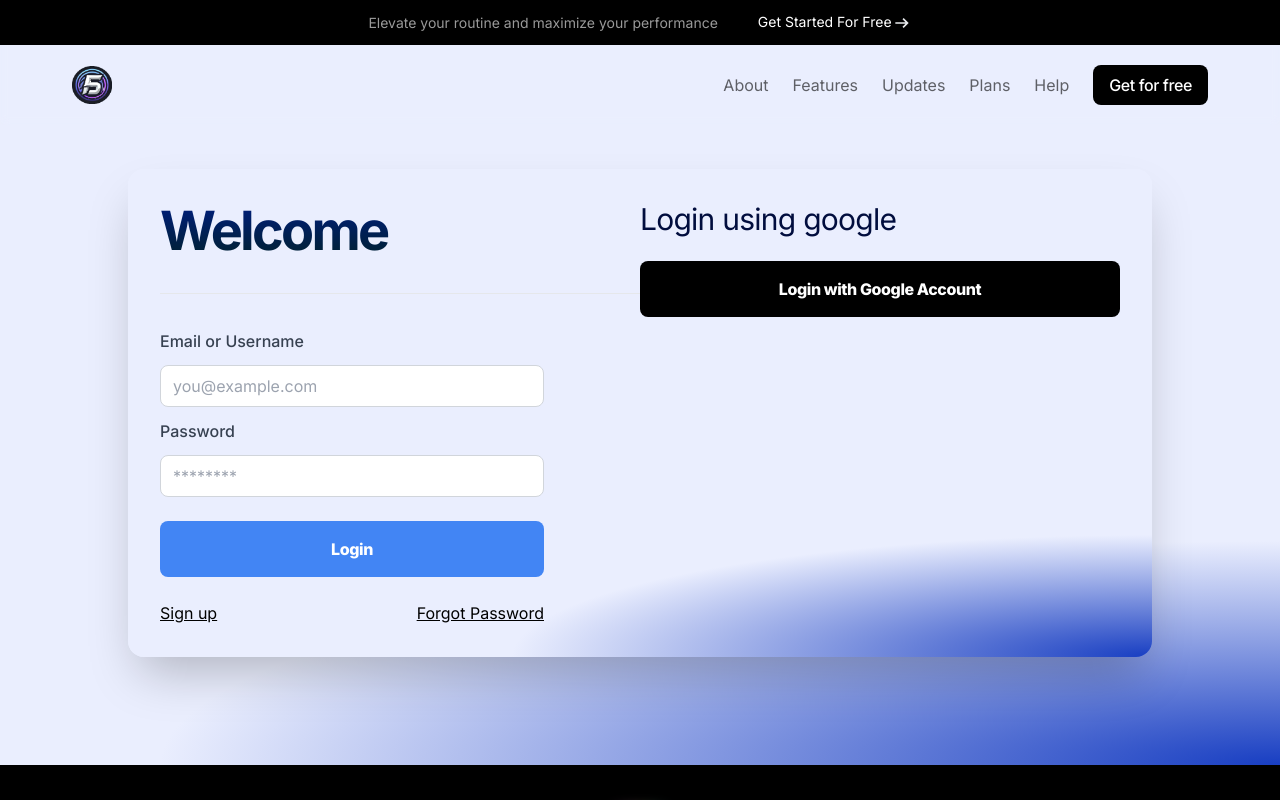
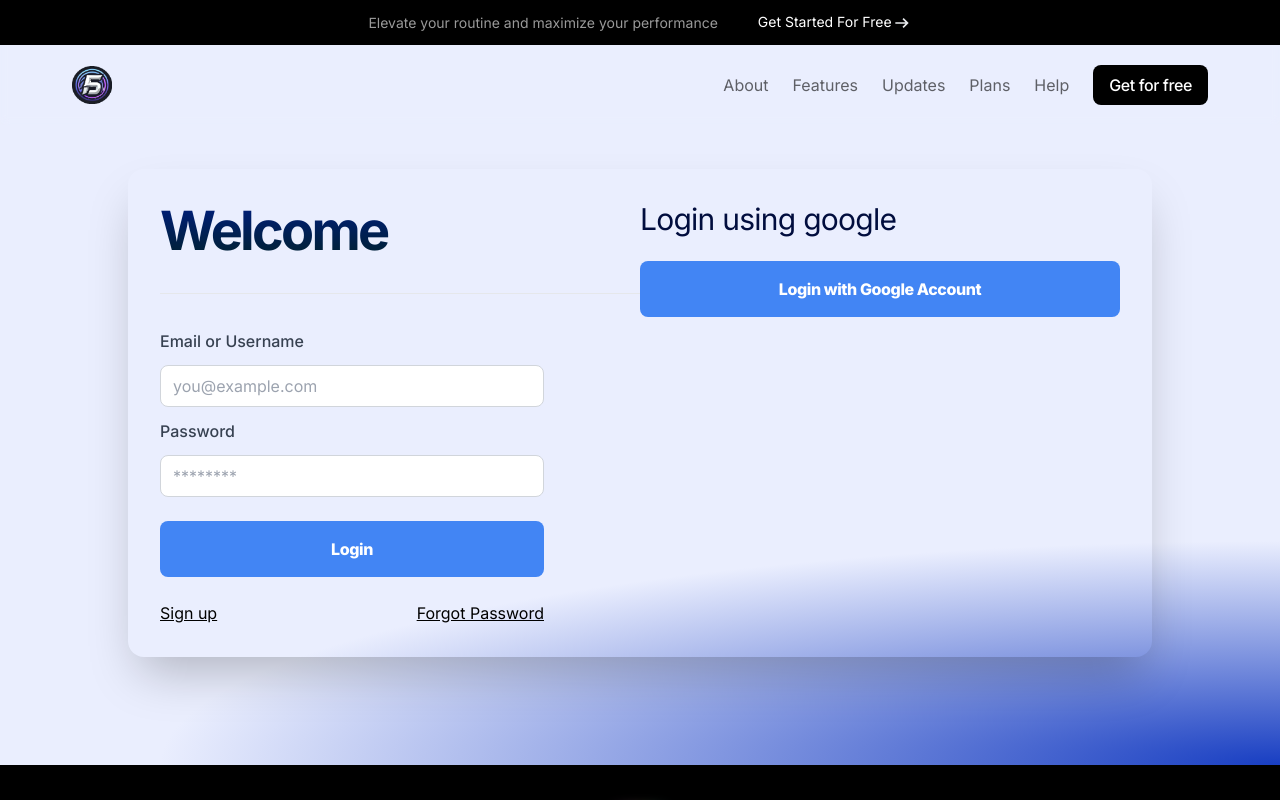
Before and after one commit to fit-sho/fitsho, a Next.js app in the folder trainer-app-frontend/: page /login in a window 1280 px wide. Shown: the top 800 px of the page. Built offline with nearby package versions, Linux system fonts and the light colour scheme; a web font is replaced by a local one.

Commit message:
fixed google btn and radial color style

```diff
--- a/trainer-app-frontend/src/loginSections/LoginForm.tsx
+++ b/trainer-app-frontend/src/loginSections/LoginForm.tsx
@@ -31,7 +31,7 @@ export const LoginForm = () => {
         {/* Login Form Box */}
         <div
           className="rounded-2xl shadow-2xl p-8 md:w-[80%] md:max-w-5xl grid grid-cols-1 md:grid-cols-2 overflow-hidden
-        bg-[radial-gradient(ellipse_250%_100%_at_bottom_right,#183EC2,#EAEEFE_25%)]"
+        z-index-10"
         >
           {/* Left Side */}
           <div className="">
@@ -41,7 +41,7 @@ export const LoginForm = () => {
           {/* Right Side */}
           <div className="hidden md:block">
             <h1 className="section-description">Login using google</h1>
-            <button className="btn btn-primary w-full mt-6">
+            <button className="btn btn-google w-full mt-6">
               Login with Google Account
             </button>
           </div>
```
